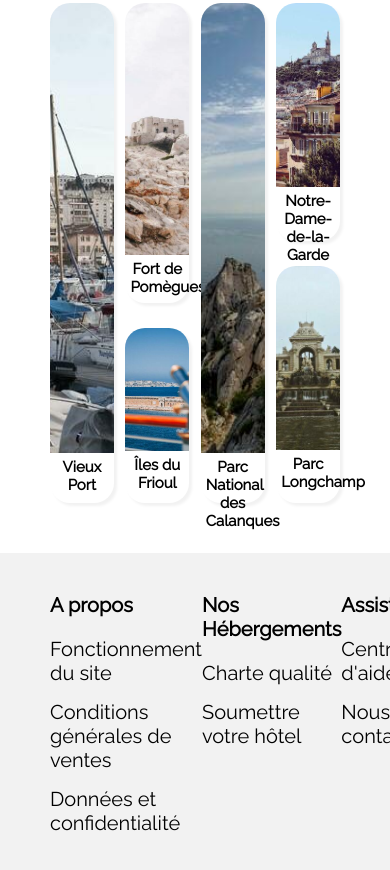
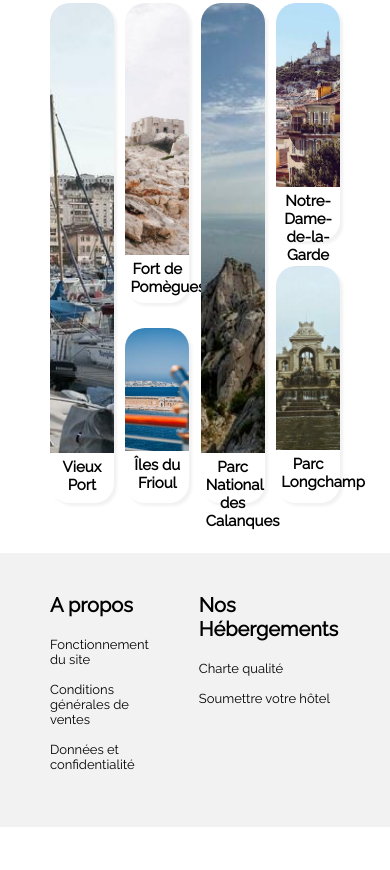
Before and after one commit to LVCHARVET/Louis-ValentinCharvet_2_23072021, a plain HTML site: page index.html in a window 390 px wide. Shown: the part 1963-2833 px from the top of the page. After the commit the page ends 2790 px from the top, so only its background shows below. Drawn offline with Linux system fonts and the light colour scheme.

Commit message:
premiére version du responsive tablette

```diff
--- a/style.css
+++ b/style.css
@@ -1125,4 +1125,17 @@ nav li:hover {
     padding: 5px;
     text-align: center;
   }
+
+  footer li {
+    font-size: 13px;
+  }
+
+  #heberg {
+    padding-left: 50px;
+  }
+
+  #assist {
+    padding-left: 70px;
+  }
+
 }
```
